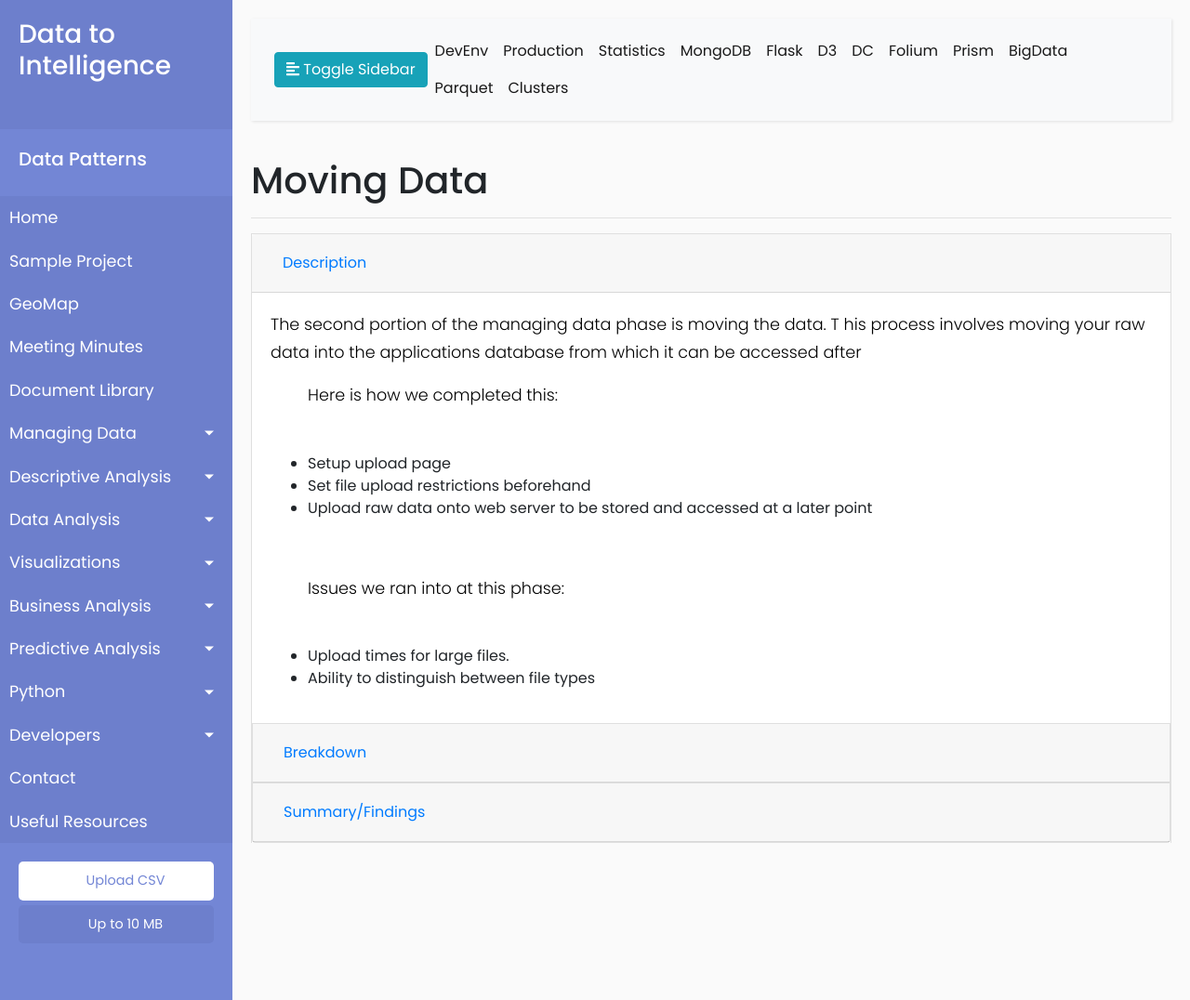
After one commit to Hamza-Salman/Data2Int, a Flask app: page /MovingData in a window 1280 px wide. The commit adds this page. Shown: the whole page at 93% size. Run offline with Flask 2, Linux system fonts and the light colour scheme; some libraries are stand-ins or nearby versions.

Commit message:
added new page

```diff
--- a/html/hello.py
+++ b/html/hello.py
@@ -57,7 +57,7 @@ def upload_file():
         # If the file extension .csv or .xlsx or .xml
         # Case 1
         if extension == ".csv" or extension == ".xlsx" or extension == ".xml":
-        #fixed this (test Dante)
+        # fixed this (test Dante)
             upload_success = upload(extension, filename, uploaded_file, app.config["UPLOAD_FOLDER"], MONGODB_HOST, MONGODB_PORT, DBS_NAME)
 
             if not upload_success:
@@ -136,6 +136,10 @@ def accessing_data():
     connection.close()
     return render_template('AccessingData.html')
 
+# added new page - DB
+@app.route('/MovingData')
+def moving_data():
+    return render_template('MovingData.html')
 
 @app.route('/new')
 def new():
--- /dev/null
+++ b/html/templates/MovingData.html
@@ -0,0 +1,110 @@
+{% extends "base.html" %}
+{% block title %}Moving Data{% endblock%}
+
+{% block content %}
+
+    <h1>Moving Data</h1>
+
+
+        <hr/>
+
+        <div class="accordion" id="accordion">
+            <div class="card">
+                <div class="card-header" id="head1">
+                    <h5 class="mb-0">
+                        <button class="btn btn-link" type="button" data-toggle="collapse" data-target="#hide1"
+                                aria-expanded="true" aria-controls="hide1">
+                            Description
+                        </button>
+                    </h5>
+                </div>
+
+                <div id="hide1" class="collapse show" aria-labelledby="head1" data-parent="#accordion">
+                    <div class="card-body">
+                        <div class="description">
+
+                            <p> The second portion of the managing data phase is moving the data. T
+                                his process involves moving your raw data into the applications database from which it can be accessed after<br></p>
+                            <ul>
+                                <p>Here is how we completed this: <br><br></p>
+                                <li>Setup upload page</li>
+                                <li>Set file upload restrictions beforehand</li>
+                                <li>Upload raw data onto web server to be stored and accessed at a later point</li>
+
+
+                                <p><br><br>Issues we ran into at this phase: <br><br></p>
+                                <li>Upload times for large files.</li>
+                                <li>Ability to distinguish between file types</li>
+                            </ul>
+                        </div>
+                    </div>
+                </div>
+                <div class="card">
+                    <div class="card-header" id="head2">
+                        <h5 class="mb-0">
+                            <button class="btn btn-link collapsed" type="button" data-toggle="collapse"
+                                    data-target="#hide2" aria-expanded="false" aria-controls="hide2">
+                                Breakdown
+                            </button>
+                        </h5>
+                    </div>
+                    <div id="hide2" class="collapse" aria-labelledby="head2" data-parent="#accordion">
+                        <div class="card-body">
+                            <div class="guide">
+                                <h3>This section contains a guide for how we setup our the projects RStudio Server
+                                    Environment:</h3>
+                                <br>
+                                <p>NOTE: This guide assumes that you already have RStudio Server setup with your
+                                    project.</p>
+                                <br><br>
+                                <ol>
+                                    <li>In your web browser, enter the host, followed by ":8787"</li>
+                                    <br>
+                                    <li>If successful, you will be redirected to the login screen for RStudio</li>
+                                    <br>
+                                    <li>Next, enter your credentials</li>
+                                    <br><img style="margin-left:2em" src="/templates/resources/rss/loginRStudio.png"
+                                             alt="Login RStudio" min-width="50%" height="50%"> <br>
+
+                                    <li>Upon successful entry, you will now be able to play around in the environment!
+                                    </li>
+                                    <br><img style="margin-left:2em" src="/templates/resources/rss/interfaceRStudio.png"
+                                             alt="Home RStudio" min-width="50%" height="50%"> <br>
+                                </ol>
+                            </div>
+                        </div>
+                    </div>
+                </div>
+                <div class="card">
+                    <div class="card-header" id="head3">
+                        <h5 class="mb-0">
+                            <button class="btn btn-link collapsed" type="button" data-toggle="collapse"
+                                    data-target="#hide3" aria-expanded="false" aria-controls="hide3">
+                                Summary/Findings
+                            </button>
+                        </h5>
+                    </div>
+                    <div id="hide3" class="collapse" aria-labelledby="head3" data-parent="#accordion">
+                        <div class="card-body">
+                            <p>Using RStudio for the development of this project would not be an ideal solution. Here is
+                                why:</p>
+                            <ul>
+                                <li>RStudio only supports development in R language, we use Python for the development
+                                    of the project
+                                </li>
+                                <li>Although it is somewhat compatible with D3.JS, it does not compare to the support
+                                    python has with it
+                                </li>
+                                <li>R has a steep learning curve, taking time to overcome that curve and understand it
+                                    will delay the development of the project
+                                </li>
+                            </ul>
+                            <p>While taking it both pros and cons of R language, we can make the conclusion that it
+                                would not be beneficial to the completion of this project.</p>
+                        </div>
+                    </div>
+                </div>
+            </div>
+
+        </div>
+{% endblock %}
--- a/html/templates/Programmer1.html
+++ b/html/templates/Programmer1.html
@@ -682,10 +682,6 @@ sudo scp -r {/path/to/folder/you/want/to/copy} {host_username}@{Remote_Computer_
 
     </div>
 
-</div>
-<button  onclick="location.href = '#pills-pycharm';">my button</button>
-</div>
-
 <script>
     $(function () {
         var hash = window.location.hash;
--- a/html/templates/base.html
+++ b/html/templates/base.html
@@ -55,7 +55,7 @@
                     </li>
 
                     <li class="active">
-                        <a href="#">Moving Data</a>
+                        <a href="{{ url_for('moving_data') }}">Moving Data</a>
                     </li>
 
                     <li class="active">
```
